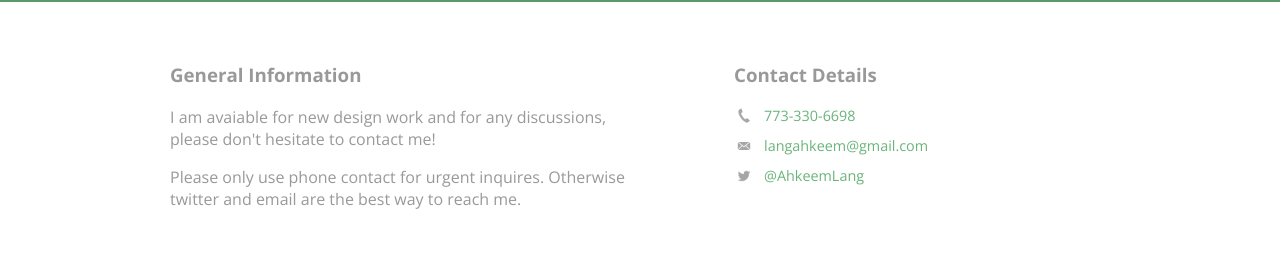
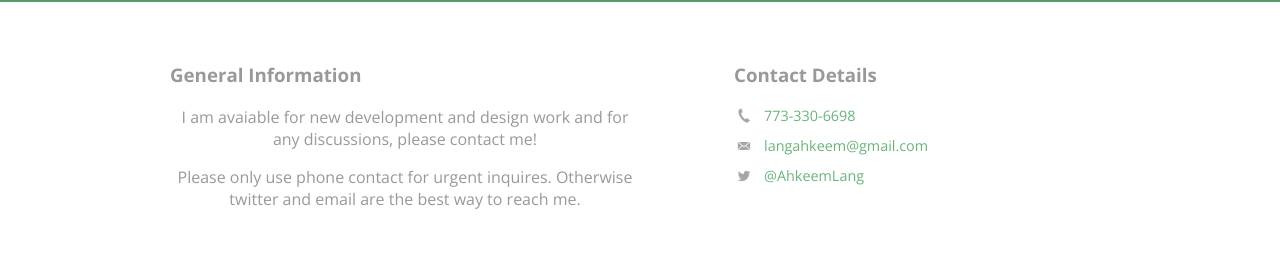
Before and after one commit to Langster2323/Ahkeem-s-Interactive-Resume, a plain HTML site: page contact.html in a window 1280 px wide. Shown: the part 103-363 px from the top of the page. Drawn offline with nearby package versions, Linux system fonts and the light colour scheme.

Commit message:
editted the contact page content and centered the text to my about me page

```diff
--- a/contact.html
+++ b/contact.html
@@ -27,8 +27,7 @@
       <div id="wrapper">
         <section id="primary">
           <h3>General Information</h3>
-          <p>I am avaiable for new design work and for any discussions, please
-            don't hesitate to contact me!</p>
+          <p>I am avaiable for new development and design work and for any discussions, please contact me!</p>
               <p>Please only use phone contact for urgent inquires. Otherwise
                 twitter and email are the best way to reach me.</p>
         </section>
--- a/css/dragon.css
+++ b/css/dragon.css
@@ -149,6 +149,10 @@ PAGE: ABOUT
   border-radius: 100%;
 }
 
+#wrapper p {
+  text-align: center;
+}
+
 
 
 
```
Also changed, not shown: about.html (+1 -1 lines).
